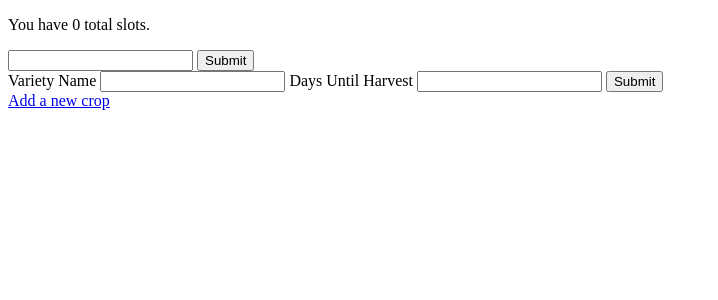
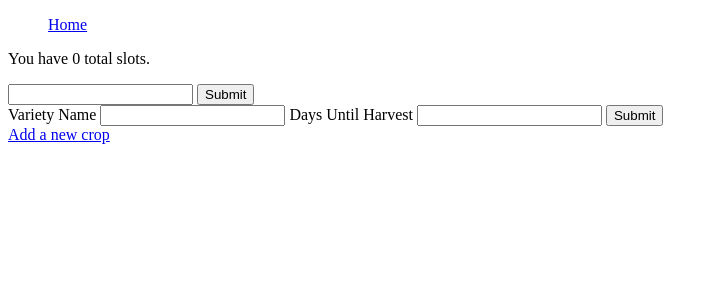
Before and after one commit to Sri-V/grow-app-project, a Django app: page / in a window 1280 px wide. Shown: the top 300 px of the page, without its empty margins (0-718 px from the left). Run offline with Django 3.2, Linux system fonts and the light colour scheme; data that the repository does not hold is empty.

Commit message:
Added include header.html to homepage

```diff
--- a/grow_app/inventory/templates/inventory/header.html
+++ b/grow_app/inventory/templates/inventory/header.html
@@ -6,10 +6,5 @@
         li {
           display: inline;
         }
-
-        a {
-          display: block;
-          background-color: #dddddd;
-        }
    </style>
 </div>
--- a/grow_app/inventory/templates/inventory/index.html
+++ b/grow_app/inventory/templates/inventory/index.html
@@ -5,6 +5,7 @@
     <title>Home -- BMG</title>
 </head>
 <body>
+{% include "inventory/header.html" %}
 <p>
     You have {{ total_slot_count }} total slots.
 </p>
```
